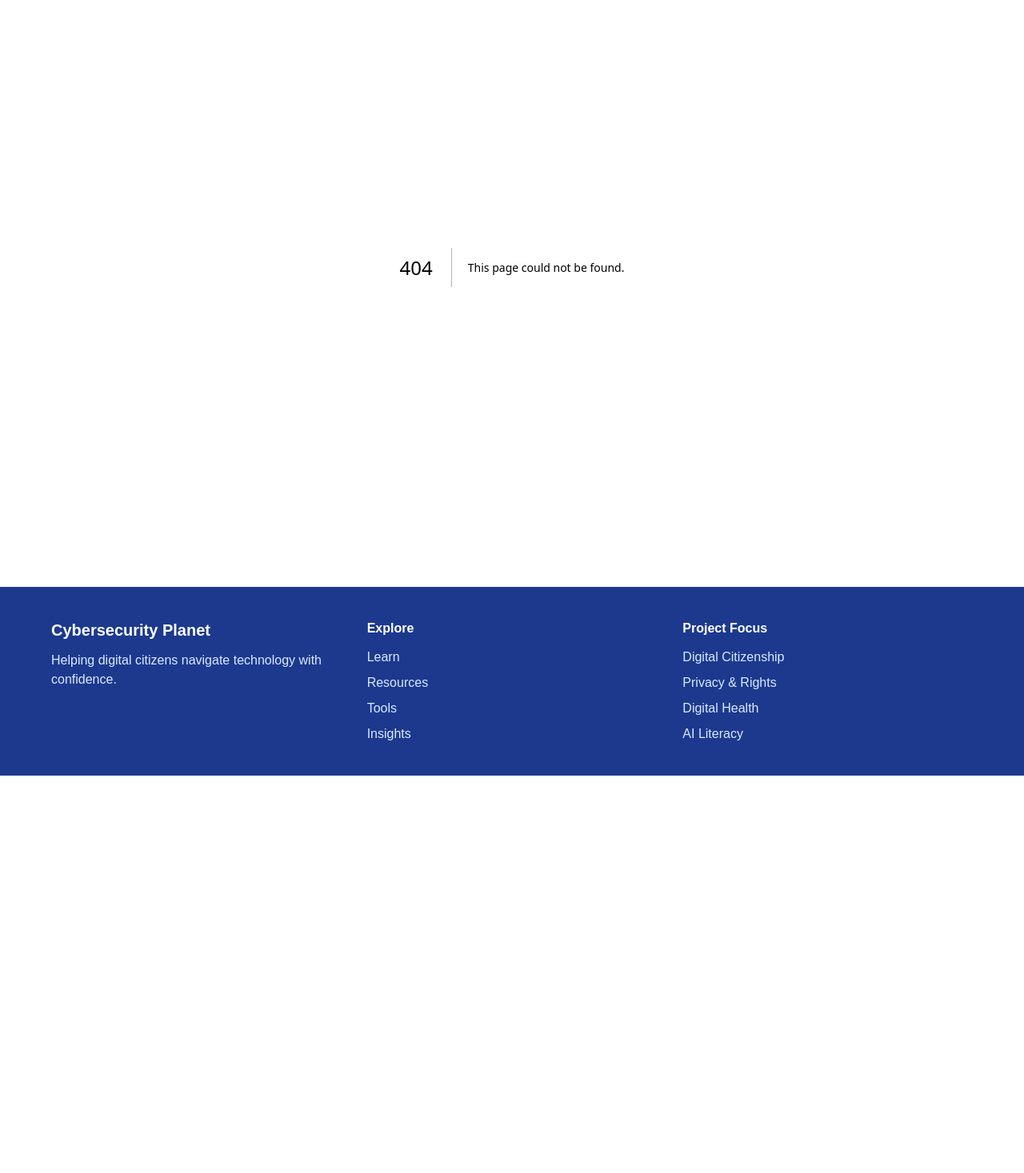
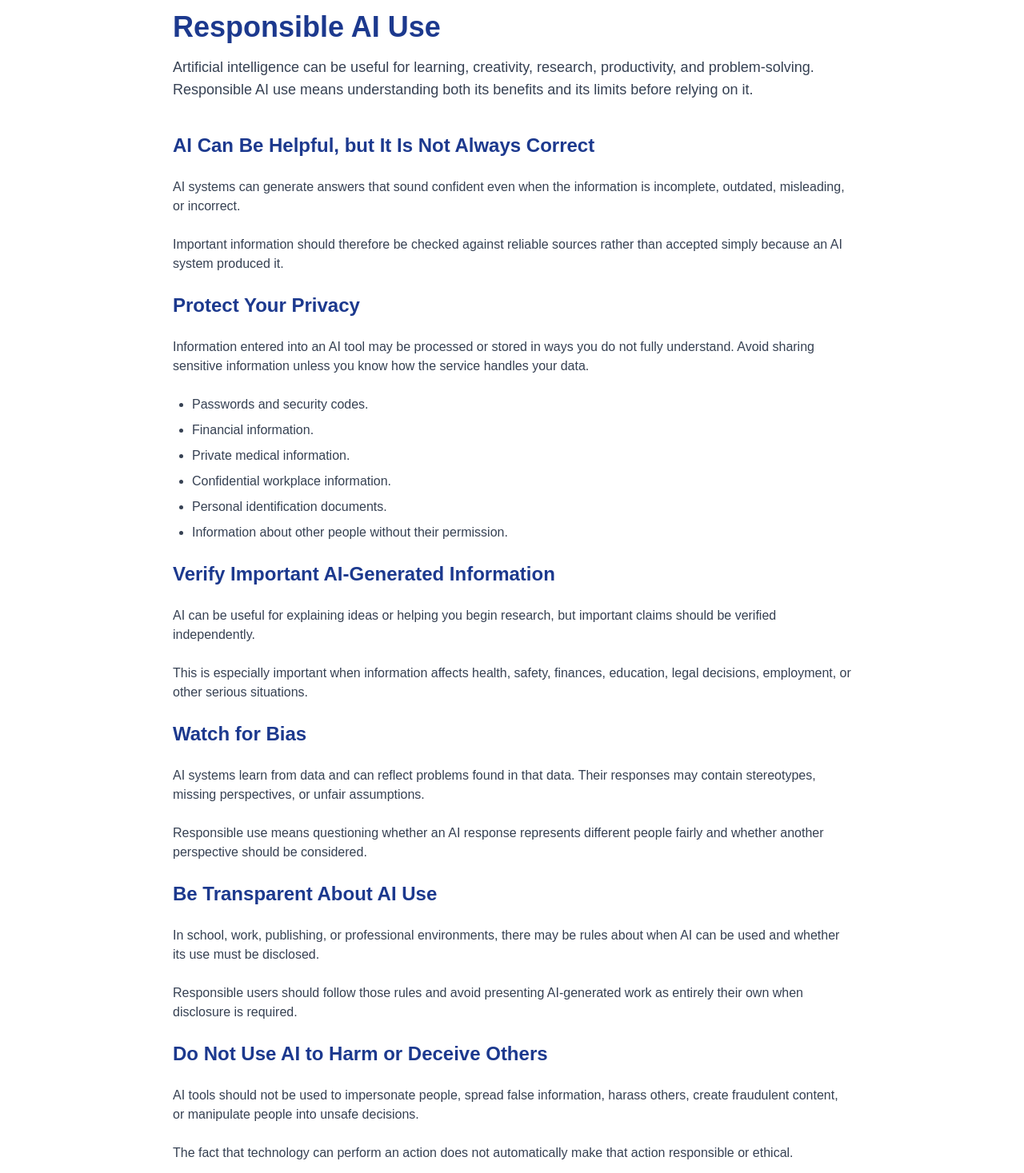
Before and after one commit to Black-widow-codes/Cybersecurity-Planet, a Next.js app: page /learn/ai-literacy/responsible-ai-use in a window 1280 px wide. Before the commit this address had no page. Shown: the part 143-1610 px from the top of the page at 80% size. Before the commit the page ends 1113 px from the top, so only its background shows below. Built offline with nearby package versions, Linux system fonts and the light colour scheme.

Commit message:
Add responsible AI use literacy article

```diff
--- a/src/app/learn/ai-literacy/page.tsx
+++ b/src/app/learn/ai-literacy/page.tsx
@@ -62,6 +62,12 @@ export default function AILiteracyPage() {
         description:
           "Learn how AI is used in healthcare and why accuracy, privacy, bias, and human oversight matter.",
         link: "/learn/ai-literacy/ai-in-healthcare",
+      },
+      {
+        title: "Responsible AI Use",
+        description:
+          "Learn how to use AI carefully by protecting privacy, checking accuracy, recognizing bias, and keeping human judgment involved.",
+        link: "/learn/ai-literacy/responsible-ai-use",
       },
     ];
 
--- /dev/null
+++ b/src/app/learn/ai-literacy/responsible-ai-use/page.tsx
@@ -0,0 +1,179 @@
+import Link from "next/link";
+
+export const metadata = {
+  title: "Responsible AI Use | Cybersecurity Planet",
+  description:
+    "Learn how to use AI tools responsibly by protecting privacy, checking accuracy, recognizing limits, and maintaining human judgment.",
+};
+
+export default function ResponsibleAIUsePage() {
+  return (
+    <main className="max-w-4xl mx-auto px-6 py-20">
+      <h1 className="text-4xl font-bold text-blue-900">
+        Responsible AI Use
+      </h1>
+
+      <p className="mt-4 text-lg text-gray-700">
+        Artificial intelligence can be useful for learning, creativity,
+        research, productivity, and problem-solving. Responsible AI use means
+        understanding both its benefits and its limits before relying on it.
+      </p>
+
+      <section className="mt-10 space-y-6 text-gray-700">
+        <h2 className="text-2xl font-bold text-blue-900">
+          AI Can Be Helpful, but It Is Not Always Correct
+        </h2>
+
+        <p>
+          AI systems can generate answers that sound confident even when the
+          information is incomplete, outdated, misleading, or incorrect.
+        </p>
+
+        <p>
+          Important information should therefore be checked against reliable
+          sources rather than accepted simply because an AI system produced it.
+        </p>
+
+        <h2 className="text-2xl font-bold text-blue-900">
+          Protect Your Privacy
+        </h2>
+
+        <p>
+          Information entered into an AI tool may be processed or stored in ways
+          you do not fully understand. Avoid sharing sensitive information
+          unless you know how the service handles your data.
+        </p>
+
+        <ul className="list-disc space-y-2 pl-6">
+          <li>Passwords and security codes.</li>
+          <li>Financial information.</li>
+          <li>Private medical information.</li>
+          <li>Confidential workplace information.</li>
+          <li>Personal identification documents.</li>
+          <li>Information about other people without their permission.</li>
+        </ul>
+
+        <h2 className="text-2xl font-bold text-blue-900">
+          Verify Important AI-Generated Information
+        </h2>
+
+        <p>
+          AI can be useful for explaining ideas or helping you begin research,
+          but important claims should be verified independently.
+        </p>
+
+        <p>
+          This is especially important when information affects health, safety,
+          finances, education, legal decisions, employment, or other serious
+          situations.
+        </p>
+
+        <h2 className="text-2xl font-bold text-blue-900">
+          Watch for Bias
+        </h2>
+
+        <p>
+          AI systems learn from data and can reflect problems found in that
+          data. Their responses may contain stereotypes, missing perspectives,
+          or unfair assumptions.
+        </p>
+
+        <p>
+          Responsible use means questioning whether an AI response represents
+          different people fairly and whether another perspective should be
+          considered.
+        </p>
+
+        <h2 className="text-2xl font-bold text-blue-900">
+          Be Transparent About AI Use
+        </h2>
+
+        <p>
+          In school, work, publishing, or professional environments, there may
+          be rules about when AI can be used and whether its use must be
+          disclosed.
+        </p>
+
+        <p>
+          Responsible users should follow those rules and avoid presenting
+          AI-generated work as entirely their own when disclosure is required.
+        </p>
+
+        <h2 className="text-2xl font-bold text-blue-900">
+          Do Not Use AI to Harm or Deceive Others
+        </h2>
+
+        <p>
+          AI tools should not be used to impersonate people, spread false
+          information, harass others, create fraudulent content, or manipulate
+          people into unsafe decisions.
+        </p>
+
+        <p>
+          The fact that technology can perform an action does not automatically
+          make that action responsible or ethical.
+        </p>
+
+        <h2 className="text-2xl font-bold text-blue-900">
+          Keep Human Judgment Involved
+        </h2>
+
+        <p>
+          AI can support decisions, but people remain responsible for how its
+          output is interpreted and used.
+        </p>
+
+        <p>
+          Human judgment is especially important when decisions affect another
+          person's rights, opportunities, safety, privacy, or wellbeing.
+        </p>
+
+        <h2 className="text-2xl font-bold text-blue-900">
+          Questions to Ask Before Using AI Output
+        </h2>
+
+        <ul className="list-disc space-y-2 pl-6">
+          <li>Could this information be wrong?</li>
+          <li>Can I verify it with another reliable source?</li>
+          <li>Am I sharing private or sensitive information?</li>
+          <li>Could bias affect this response?</li>
+          <li>Am I following the rules for AI use in this situation?</li>
+          <li>Could using this output harm or mislead someone?</li>
+          <li>Should a qualified person review this decision?</li>
+        </ul>
+
+        <h2 className="text-2xl font-bold text-blue-900">
+          What You Can Do
+        </h2>
+
+        <ul className="list-disc space-y-2 pl-6">
+          <li>Use AI as support rather than unquestioned authority.</li>
+          <li>Verify important information before acting on it.</li>
+          <li>Protect sensitive personal information.</li>
+          <li>Be transparent when AI use should be disclosed.</li>
+          <li>Question bias and missing perspectives.</li>
+          <li>Keep human judgment involved in important decisions.</li>
+        </ul>
+
+        <div className="rounded-xl border bg-gray-50 p-6">
+          <h3 className="text-xl font-bold text-blue-900">
+            Check Your AI Literacy
+          </h3>
+
+          <p className="mt-2">
+            Responsible AI use brings together many of the ideas covered in
+            Cybersecurity Planet's AI Literacy section, including accuracy,
+            algorithms, deepfakes, bias, privacy, and human oversight.
+          </p>
+
+          <Link
+            href="/tools/ai-literacy-assessment"
+            className="mt-4 inline-block rounded-lg bg-cyan-600 px-5 py-3 font-semibold text-white hover:bg-cyan-700"
+          >
+            Open AI Literacy Assessment
+          </Link>
+        </div>
+      </section>
+    </main>
+  );
+}
```
